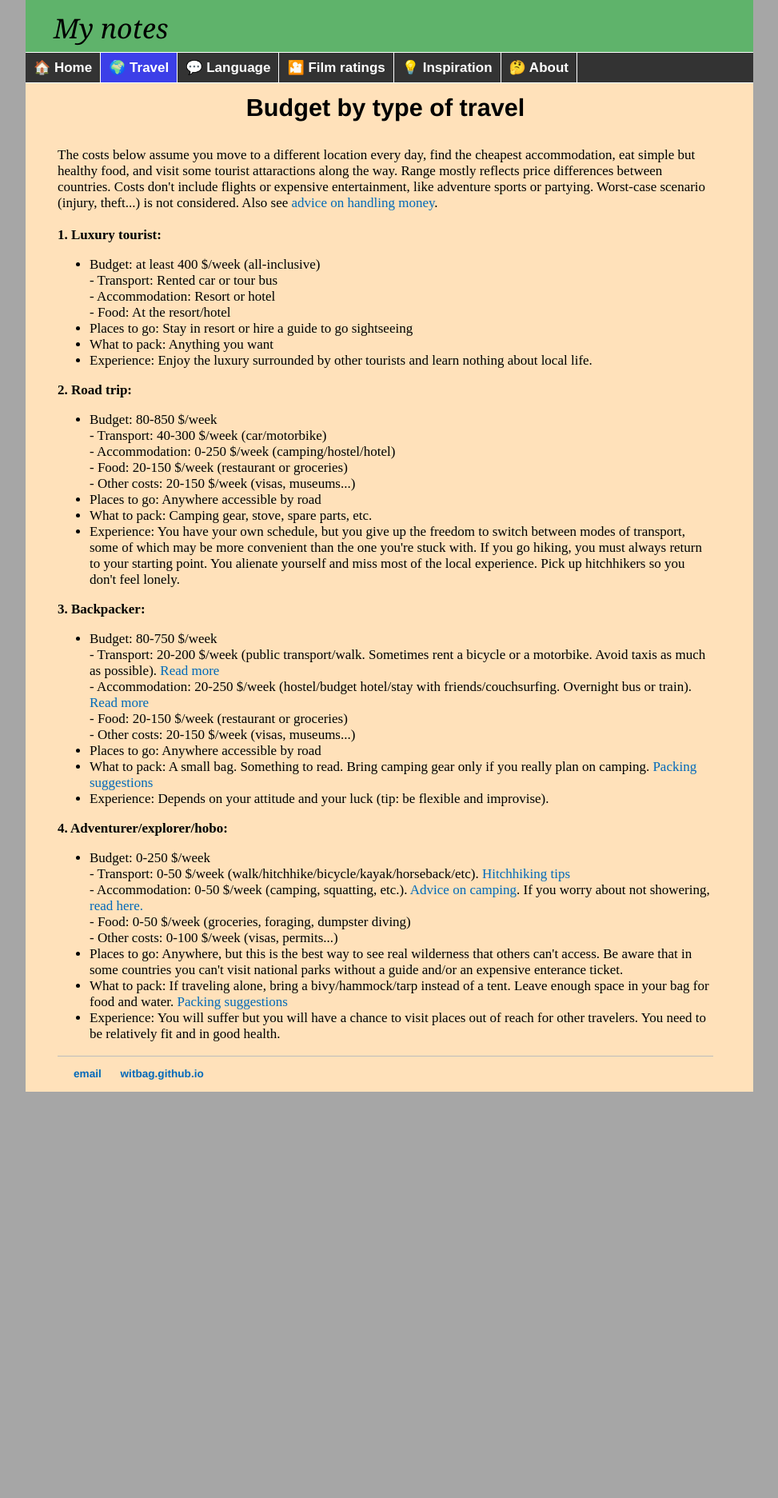
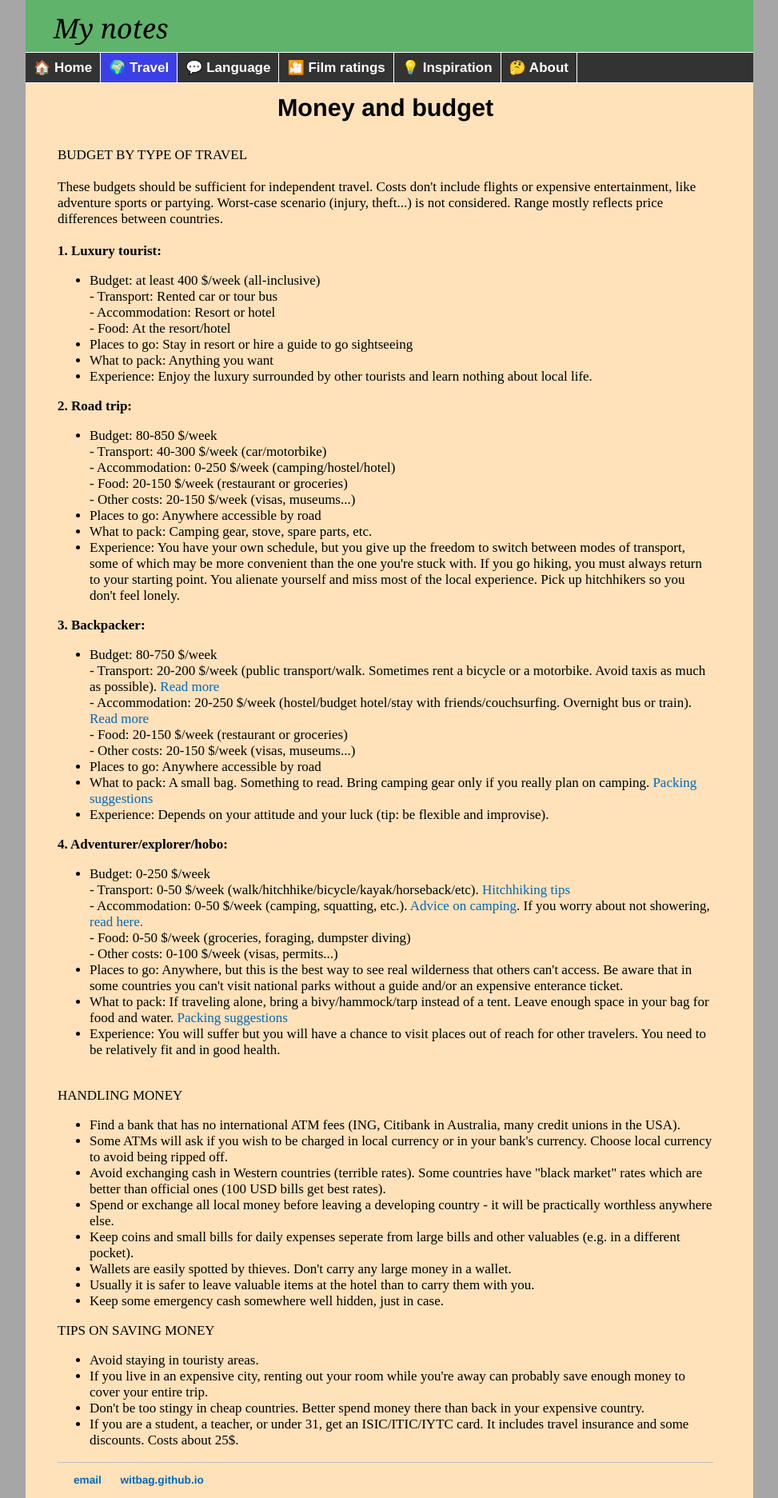
Before and after one commit to witbag/witbag.github.io, a Jekyll site: the page built from travel/budget.html, in a window 1280 px wide. Shown: the whole page at 80% size, without its empty margins (153-1126 px from the left). Built offline with Jekyll 4.4.1, drawn with Linux system fonts in a browser that asks for light colours; before the commit the page ends 1365 px from its top, so only the background shows below that.

Commit message:
Update budget.html

```diff
--- a/travel/budget.html
+++ b/travel/budget.html
@@ -6,9 +6,11 @@ title: Travel advice
 <div class="travel">
 
 <br>
-<center><h2>Budget by type of travel</h2></center>
+<center><h2>Money and budget</h2></center>
 <br>
-The costs below assume you move to a different location every day, find the cheapest accommodation, eat simple but healthy food, and visit some tourist attaractions along the way. Range mostly reflects price differences between countries. Costs don't include flights or expensive entertainment, like adventure sports or partying. Worst-case scenario (injury, theft...) is not considered. Also see <a href="money.html">advice on handling money</a>.<br>
+BUDGET BY TYPE OF TRAVEL<br>
+<br>
+These budgets should be sufficient for independent travel. Costs don't include flights or expensive entertainment, like adventure sports or partying. Worst-case scenario (injury, theft...) is not considered. Range mostly reflects price differences between countries.<br>
 <br>
 <b>1. Luxury tourist:</b>
 <ul>
@@ -53,4 +55,24 @@ The costs below assume you move to a different location every day, find the chea
 <li>What to pack: If traveling alone, bring a bivy/hammock/tarp instead of a tent. Leave enough space in your bag for food and water. <a href="packing.html">Packing suggestions</a><br>
 <li>Experience: You will suffer but you will have a chance to visit places out of reach for other travelers. You need to be relatively fit and in good health.<br>
 </ul>
+<br>
+HANDLING MONEY<br>
+<ul>
+<li>Find a bank that has no international ATM fees (ING, Citibank in Australia, many credit unions in the USA).
+<li>Some ATMs will ask if you wish to be charged in local currency or in your bank's currency. Choose local currency to avoid being ripped off.
+<li>Avoid exchanging cash in Western countries (terrible rates). Some countries have "black market" rates which are better than official ones (100 USD bills get best rates).
+<li>Spend or exchange all local money before leaving a developing country - it will be practically worthless anywhere else.
+<li>Keep coins and small bills for daily expenses seperate from large bills and other valuables (e.g. in a different pocket).
+<li>Wallets are easily spotted by thieves. Don't carry any large money in a wallet.
+<li>Usually it is safer to leave valuable items at the hotel than to carry them with you.
+<li>Keep some emergency cash somewhere well hidden, just in case.
+</ul>
+TIPS ON SAVING MONEY<br>
+<ul>
+<li>Avoid staying in touristy areas.
+<li>If you live in an expensive city, renting out your room while you're away can probably save enough money to cover your entire trip.
+<li>Don't be too stingy in cheap countries. Better spend money there than back in your expensive country.
+<li>If you are a student, a teacher, or under 31, get an ISIC/ITIC/IYTC card. It includes travel insurance and some discounts. Costs about 25$.
+</ul>
+
 </div>
```
